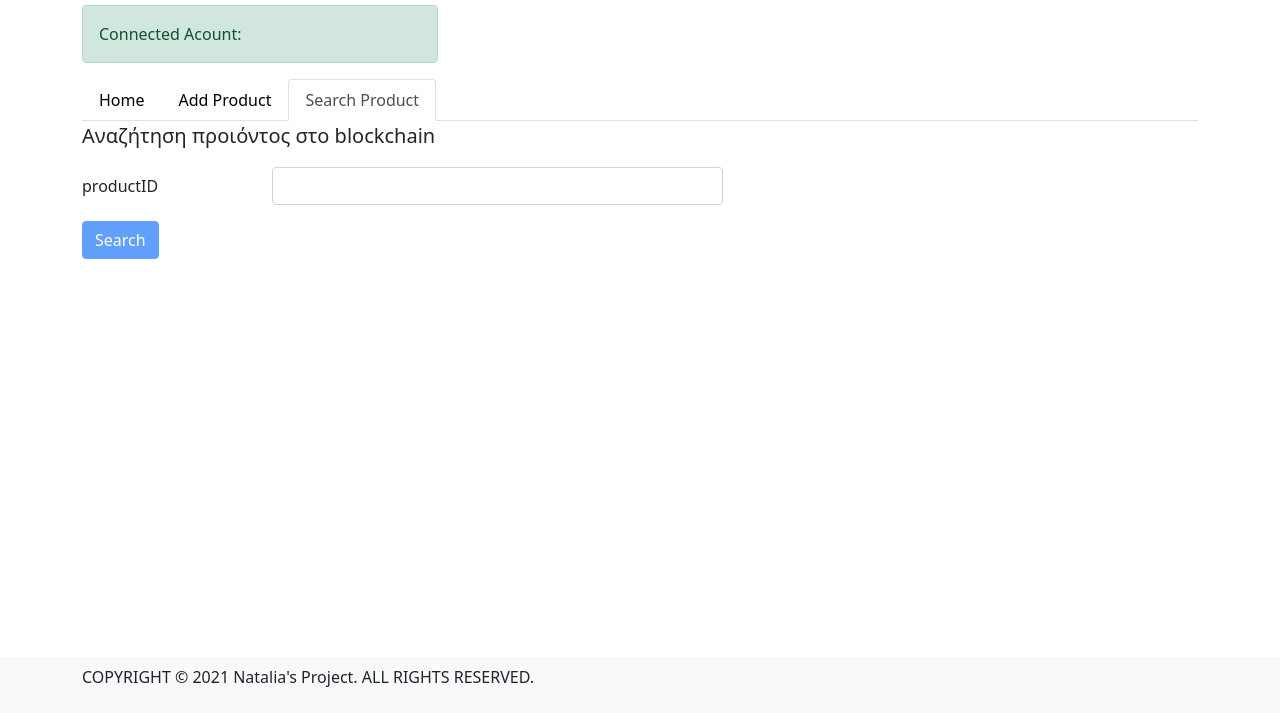
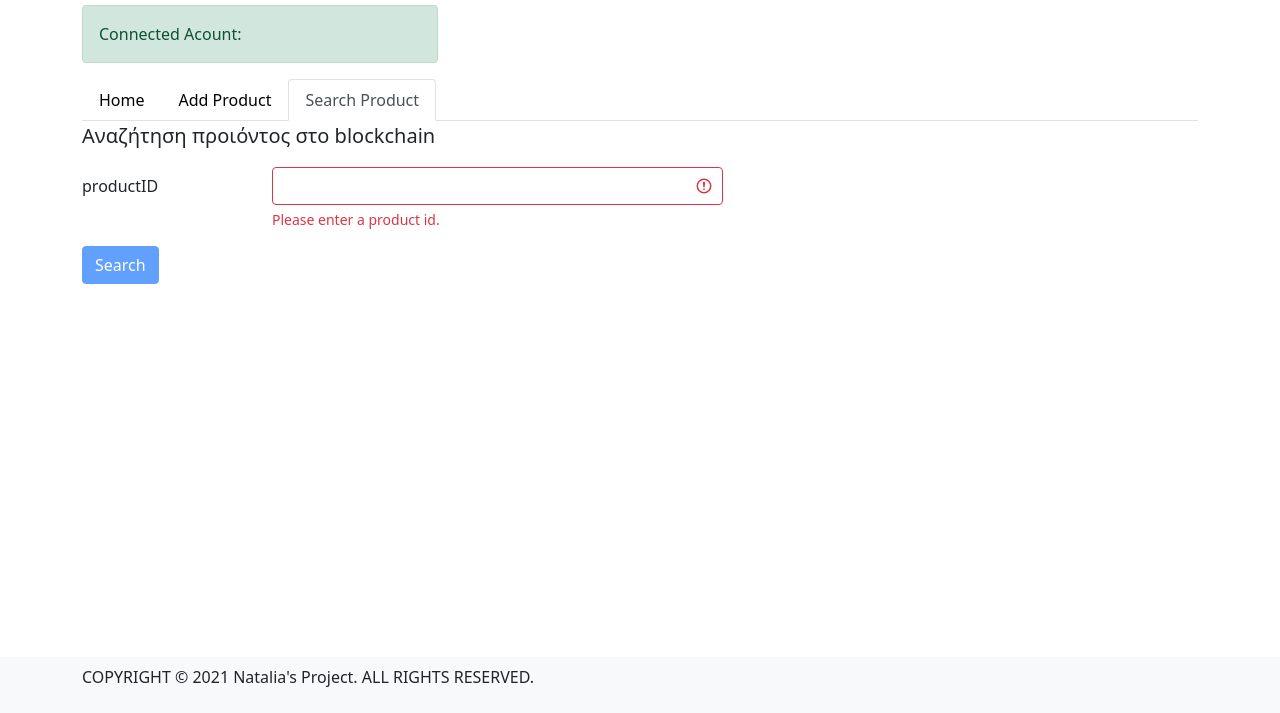
Before and after one commit to GioKel/AllergyDapp, a website built with webpack: page AllergyDapp/index.html in a window 1280 px wide. Both pictures are taken after a click on the tab "Search Product". Shown: the part 87-800 px from the top of the page. Built offline with nearby package versions, Linux system fonts and the light colour scheme.

Commit message:
Updates - validations

```diff
--- a/AllergyDapp/index.html
+++ b/AllergyDapp/index.html
@@ -83,53 +83,53 @@
 								Προσθήκη προιόντος στο blockchain
 							</p>
 							<div id="addForm">
-								<form>
+								<form class="was-validated">
 								  <div class="mb-3 row">
 								    <label for="productName" class="col-sm-2 col-form-label">productName</label>
 								    <div class="col-sm-5">
-								    	<input type="text" class="form-control" id="productName" value="">
+								    	<input type="text" class="form-control" id="productName" value="" required>
 								    </div>
 								  </div>
 								  <div class="mb-3 row">
 								    <label for="productID" class="col-sm-2 col-form-label">productID</label>
 								    <div class="col-sm-5">
-								    	<input type="text" class="form-control" id="productID" value="">
+								    	<input type="text" class="form-control" id="productID" value="" required>
 							    	</div>
 								  </div>
 								  <div class="mb-3 row">
 								    <label for="milk" class="col-sm-2 col-form-label">milk</label>
 								    <div class="col-sm-5">
-								 	   <input type="text" class="form-control" id="milk" value="">
+								 	   <input type="text" class="form-control" id="milk" value="" required>
 							 	   </div>
 								  </div>
 								  <div class="mb-3 row">
 								    <label for="egg" class="col-sm-2 col-form-label">egg</label>
 								    <div class="col-sm-5">
-								    	<input type="text" class="form-control" id="egg" value="">
+								    	<input type="text" class="form-control" id="egg" value="" required>
 							    	</div>
 								  </div>
 								  <div class="mb-3 row">
 								    <label for="wheat" class="col-sm-2 col-form-label">wheat</label>
 								    <div class="col-sm-5">
-								    	<input type="text" class="form-control" id="wheat" value="">
+								    	<input type="text" class="form-control" id="wheat" value="" required>
 								    </div>
 								  </div>
 								  <div class="mb-3 row">
 								    <label for="soya" class="col-sm-2 col-form-label">soya</label>
 								    <div class="col-sm-5">
-								    	<input type="text" class="form-control" id="soya" value="">
+								    	<input type="text" class="form-control" id="soya" value="" required>
 								    </div>
 								  </div>
 								  <div class="mb-3 row">
 								    <label for="nuts" class="col-sm-2 col-form-label">nuts</label>
 								    <div class="col-sm-5">
-								    	<input type="text" class="form-control" id="nuts" value="">
+								    	<input type="text" class="form-control" id="nuts" value="" required>
 								    </div>
 								  </div>
 								  <div class="mb-3 row">
 								    <label for="shellfish" class="col-sm-2 col-form-label">shellfish</label>
 								    <div class="col-sm-5">
-								    	<input type="text" class="form-control" id="shellfish" value="">
+								    	<input type="text" class="form-control" id="shellfish" value="" required>
 								    </div>
 								  </div>
 								</form>
@@ -164,15 +164,18 @@
 								<p class="lead">
 									Αναζήτηση προιόντος στο blockchain
 								</p>
-								<form>
-								  <div class="mb-3 row">
-								    <label for="sProductID" class="col-sm-2 col-form-label">productID</label>
-								    <div class="col-sm-5">
-								    	<input type="text" class="form-control" id="sProductID" value="">
-								    </div>
-								  </div>
+								<form class="was-validated">
+									  <div class="mb-3 row">
+									    <label for="sProductID" class="col-sm-2 col-form-label">productID</label>
+									    <div class="col-sm-5 ">
+									    	<input type="text" class="form-control is-invalid" id="sProductID" value="" required>
+									    	<div class="invalid-feedback">
+									 		    Please enter a product id.
+									  		</div>
+									    </div>
+									  </div>
+									<button id="searchButton" class="btn btn-primary btn-block mb-3" disabled>Search</button>
 								</form>
-								<button id="searchButton" class="btn btn-primary btn-block mb-3" disabled>Search</button>
 							</div>
 							<div id="searchResult" class="invisible">
 								<table class="table">
```
